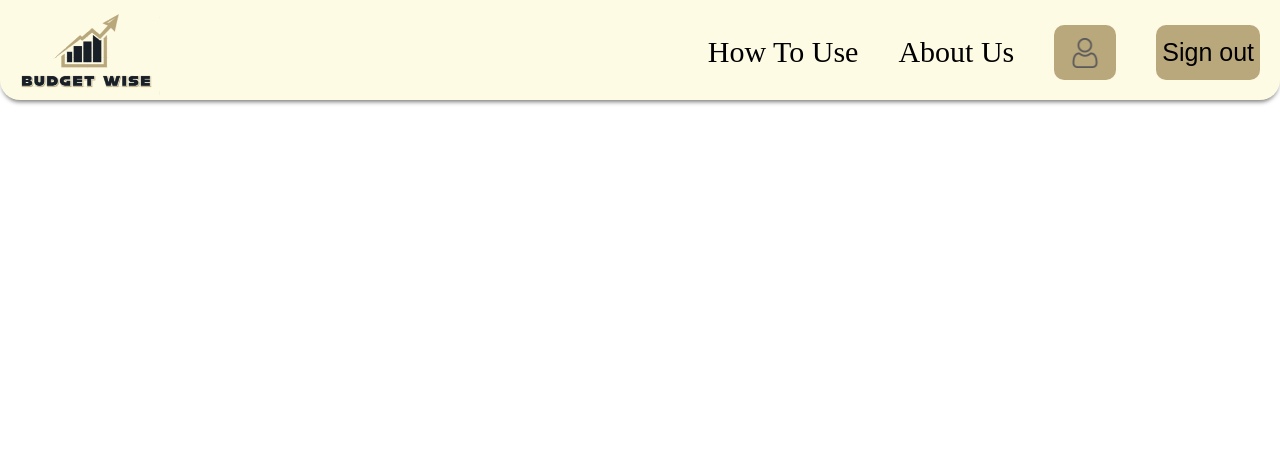
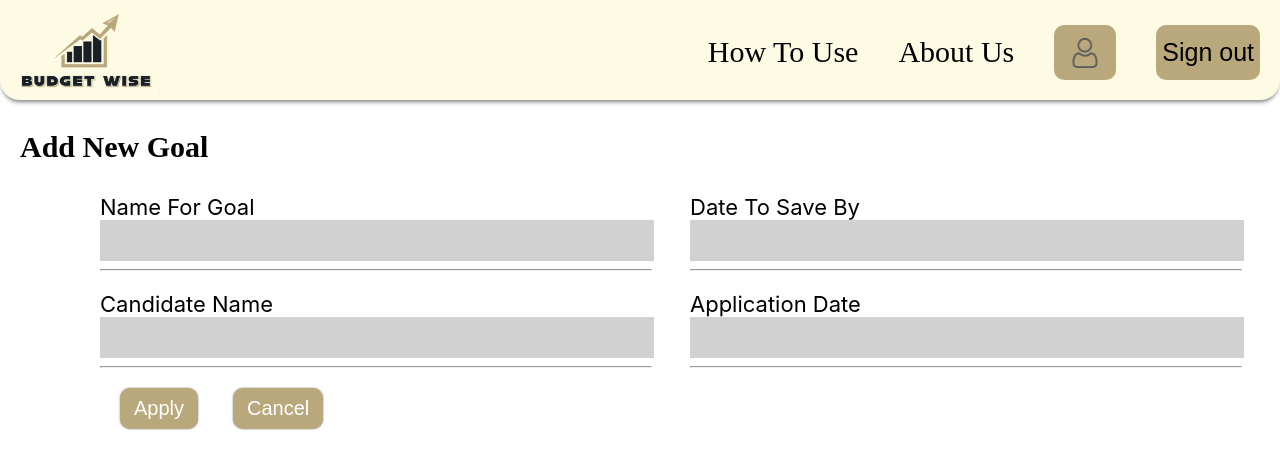
Before and after one commit to icc10/financesWebApp, an Angular app in the folder financesWebApp/: page /dashboard/add-goal in a window 1280 px wide. Shown: the top 468 px of the page. Built offline with nearby package versions, Linux system fonts and the light colour scheme.

Commit message:
made add goal HTML

```diff
--- a/financesWebApp/src/app/add-goal/add-goal.component.css
+++ b/financesWebApp/src/app/add-goal/add-goal.component.css
@@ -0,0 +1,66 @@
+#container {
+  display:flex;
+  padding-left: 100px;
+}
+
+#title {
+  font-size: 30px;
+  display: inline-block;
+  padding-left: 20px;
+  font-weight: bold;
+}
+
+.input {
+  font-family: "Inter", sans-serif;
+  width: 97%;
+  outline: 0;
+  background: #d1d1d1;
+  border: 0;
+  padding: 10px;
+  margin-bottom: 7px;
+  font-size: 18px;
+  display:flex;
+  flex-direction:column;
+}
+
+.input-label {
+  font-family: "Inter", sans-serif;
+  font-size: 22px;
+  text-align: left;
+  display: inline;
+}
+
+.input-container {
+  width:100%;
+  margin-right: 40px;
+}
+
+.submit {
+  text-align: center;
+  background-color: #baa87d;
+  margin: 0 15px 0 20px;
+  border:none;
+  box-shadow: 0 0 2px rgba(0,0,0,0.50);
+  border-radius: 10px;
+}
+
+.submit:hover {
+  background-color: #fefbe5;
+  transition: background-color 500ms;
+}
+
+.submit:active {
+  background-color: #890f22;
+}
+
+.submit p {
+  font-size: 20px;
+  margin:8px;
+  color:white;
+}
+
+hr {
+  background-color: lightgray;
+  margin-bottom: 20px;
+  width: 100%;
+}
--- a/financesWebApp/src/app/add-goal/add-goal.component.html
+++ b/financesWebApp/src/app/add-goal/add-goal.component.html
@@ -0,0 +1,36 @@
+@if (!submitted) {
+
+<p id="title">Add New Goal</p>
+
+
+<div id="container">
+  <div class="input-container">
+    <label for="goalName" class="input-label">Name For Goal </label>
+    <input class="input" type="text" id="goalName" [(ngModel)]="goal.name">
+    <hr>
+
+    <label for="amountToSave" class="input-label">Candidate Name</label>
+    <input class="input" type="text" id="amountToSave" [(ngModel)]="goal.amountToSave">
+    <hr>
+
+    <button class="submit" id="submit-opening" (click)="newGoal()"><p>Apply</p></button>
+    <button class="submit" id="cancel-opening" routerLink="../"><p>Cancel</p></button>
+
+  </div>
+  <div class="input-container">
+    <label for="date" class="input-label">Date To Save By </label>
+    <input class="input" type="text" id="date" [(ngModel)]="goal.date">
+    <hr>
+
+    <label for="amountSaved" class="input-label">Application Date </label>
+    <input class="input" type="text" id="amountSaved" [(ngModel)]="goal.amountSaved">
+    <hr>
+  </div>
+
+</div>
+
+} @else {
+<p id="success">Application was submitted successfully!</p>
+<a routerLink=""><button class="submit"><p>View My Applications</p></button></a>
+<a routerLink=""><button class="submit"><p>Return to Openings</p></button></a>
+}
--- a/financesWebApp/src/app/add-goal/add-goal.component.ts
+++ b/financesWebApp/src/app/add-goal/add-goal.component.ts
@@ -1,4 +1,5 @@
 import { Component } from '@angular/core';
+import { Goal } from '../models/Goal';
 
 @Component({
   selector: 'app-add-goal',
@@ -9,4 +10,22 @@ import { Component } from '@angular/core';
 })
 export class AddGoalComponent {
   submitted: boolean = false;
+
+  goal: Goal = {
+    name: '',
+    amountToSave: '',
+    date: '',
+    amountSaved: '',
+  };
+
+  newGoal(): void {
+    const data = {
+      name: this.goal.name,
+      amountToSave: this.goal.amountToSave,
+      date: this.goal.date,
+      amountSaved: this.goal.amountSaved
+    };
+
+    console.log(data);
+  }
 }
```
